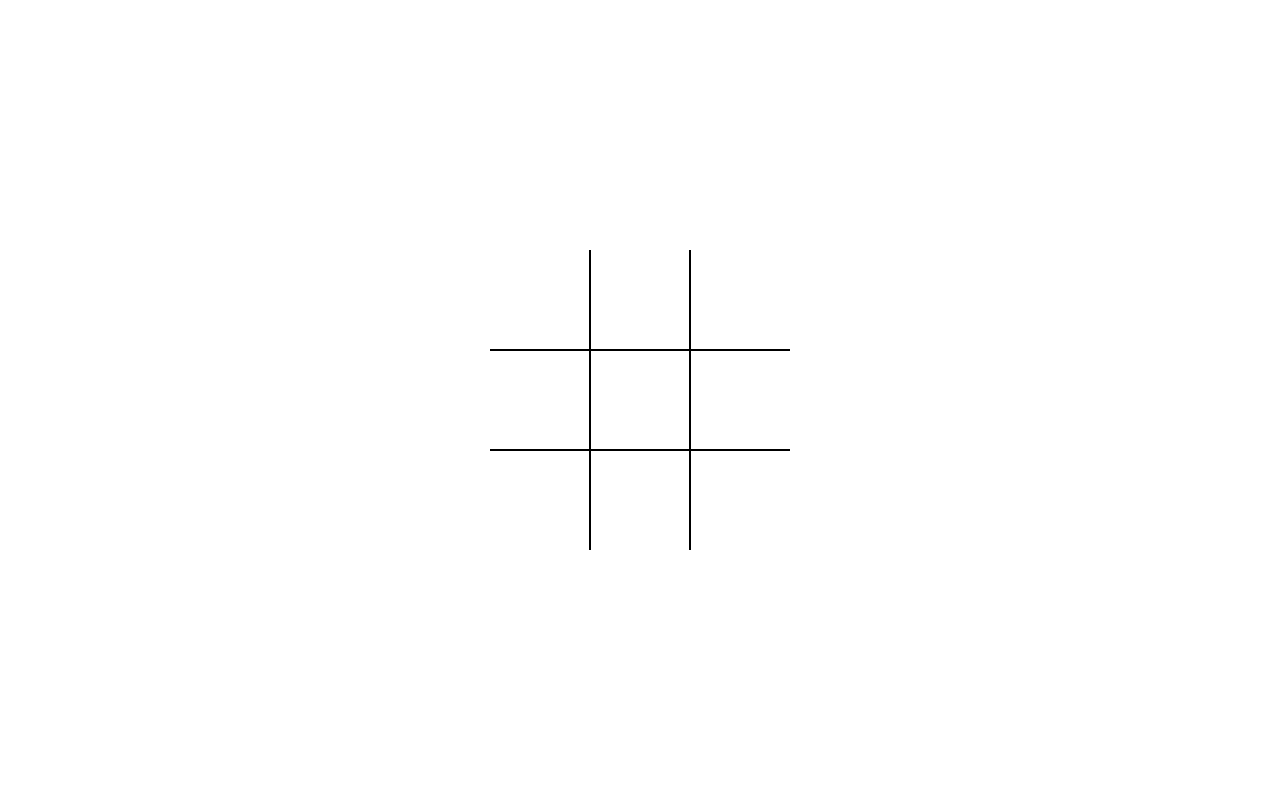
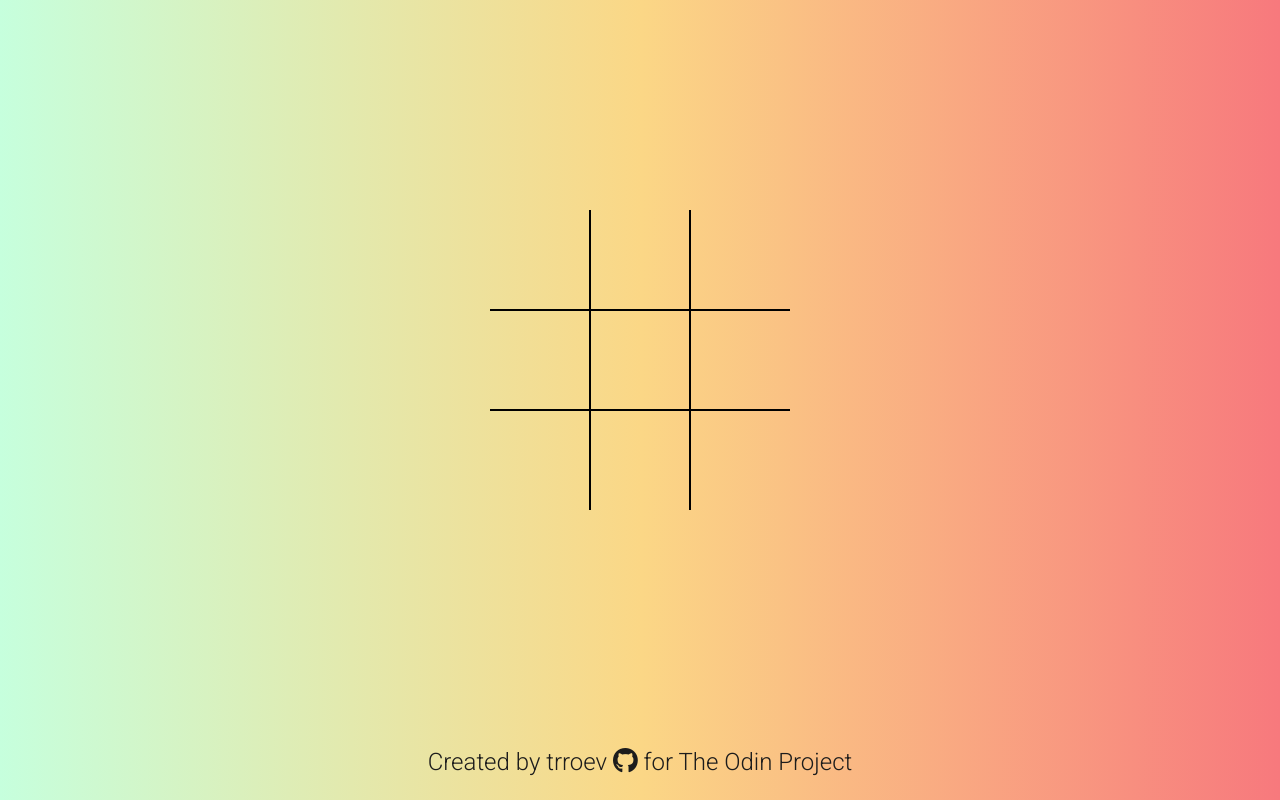
Before and after one commit to trroev/tic-tac-toe, a plain HTML site: page index.html in a window 1280 px wide. Drawn offline with Linux system fonts and the light colour scheme.

Commit message:
added footer and edited css for background

```diff
--- a/index.html
+++ b/index.html
@@ -5,6 +5,7 @@
     <meta http-equiv="X-UA-Compatible" content="IE=edge">
     <meta name="viewport" content="width=device-width, initial-scale=1.0">
     <link rel="stylesheet" href="style.css">
+    <script src="https://kit.fontawesome.com/7e129bd375.js" crossorigin="anonymous"></script>
     <script src="script.js" defer></script>
     <title>Tic-Tac-Toe</title>
 </head>
@@ -24,5 +25,9 @@
         <div data-winning-message-text></div>
         <button id="replayButton">Play Again?</button>
     </div>
+    <div class="footer">
+        <p>Created by trroev <a href="https://github.com/trroev"><i class="fab fa-github"></i
+            ></a> for The Odin Project</p>
+    </div>
 </body>
 </html>
--- a/style.css
+++ b/style.css
@@ -1,3 +1,5 @@
+@import url('https://fonts.googleapis.com/css2?family=Roboto:wght@300&display=swap');
+
 *, *::after, *::before {
     box-sizing: border-box;
 }
@@ -8,12 +10,18 @@
 }
 
 body {
+    background: linear-gradient(to left, #f7797d, #FBD786, #C6FFDD);
+    display: flex;
+    flex-direction: column;
     margin: 0;
+    justify-content: center;
+    align-items: center;
+    height: 100vh;
 }
 
 .board {
     width:  100vw;
-    height: 100vh;
+    height: 90vh;
     display: grid;
     justify-content: center;
     align-content: center;
@@ -109,7 +117,7 @@ body {
 .board.circle .cell:not(.x):not(.circle):hover::after {
     width: calc(var(--mark-size) * .7);
     height: calc(var(--mark-size)* .7);
-    background-color: white;
+    background: linear-gradient(to left, #f7797d, #FBD786, #C6FFDD);
 }
 
 .winning-message {
@@ -119,7 +127,7 @@ body {
     left: 0;
     right: 0;
     bottom: 0;
-    background-color: rgba(0, 0, 0, .9);
+    background-color: rgba(0, 0, 0, .75);
     justify-content: center;
     align-items: center;
     color: white;
@@ -142,3 +150,21 @@ body {
 .winning-message.show {
     display: flex;
 }
+
+
+.footer {
+    margin-top: auto;
+    font-size: 1.5rem;
+    color: rgb(28, 28, 28);
+    font-family: 'Roboto', sans-serif;
+}
+
+.fa-github {
+    color: rgb(28, 28, 28);
+    font-size: 1.6rem;
+    transition: transform 0.7s ease-in-out;
+}
+
+.fa-github:hover {
+    transform: rotateY(360deg) scale(1.15);
+}
```
